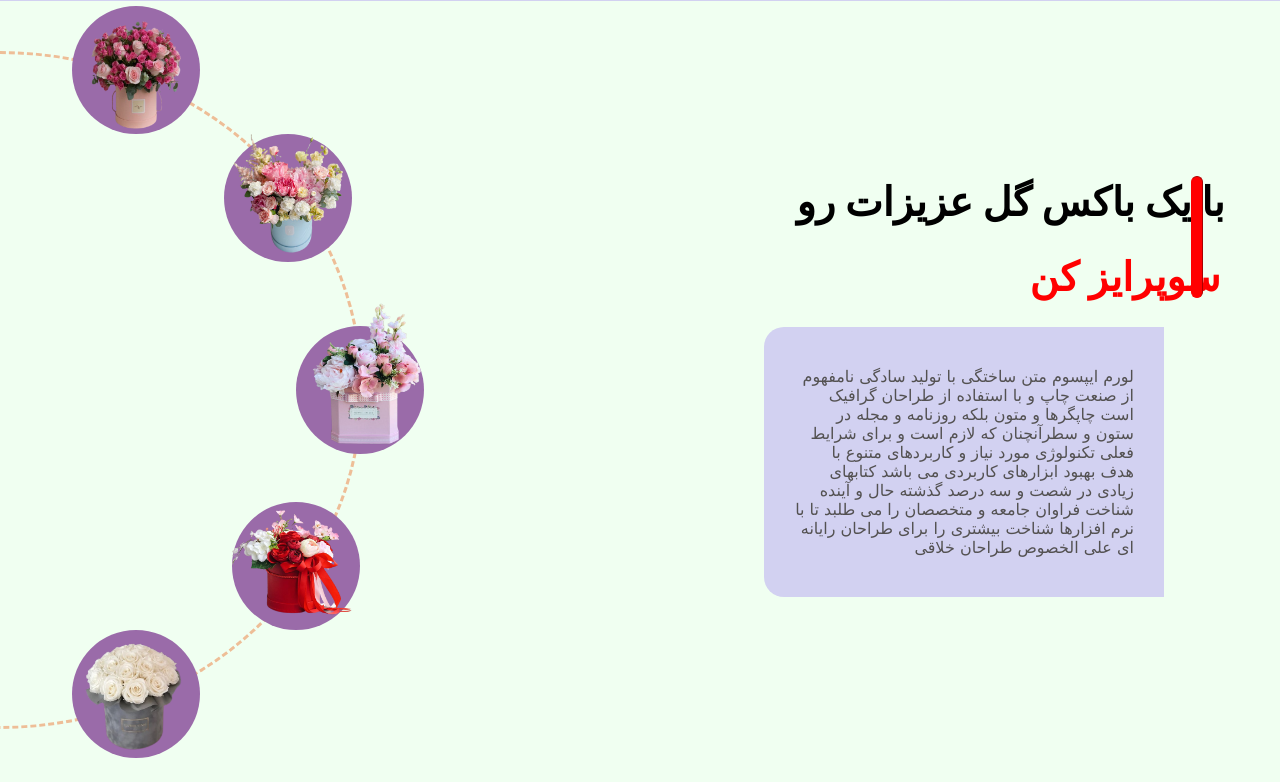
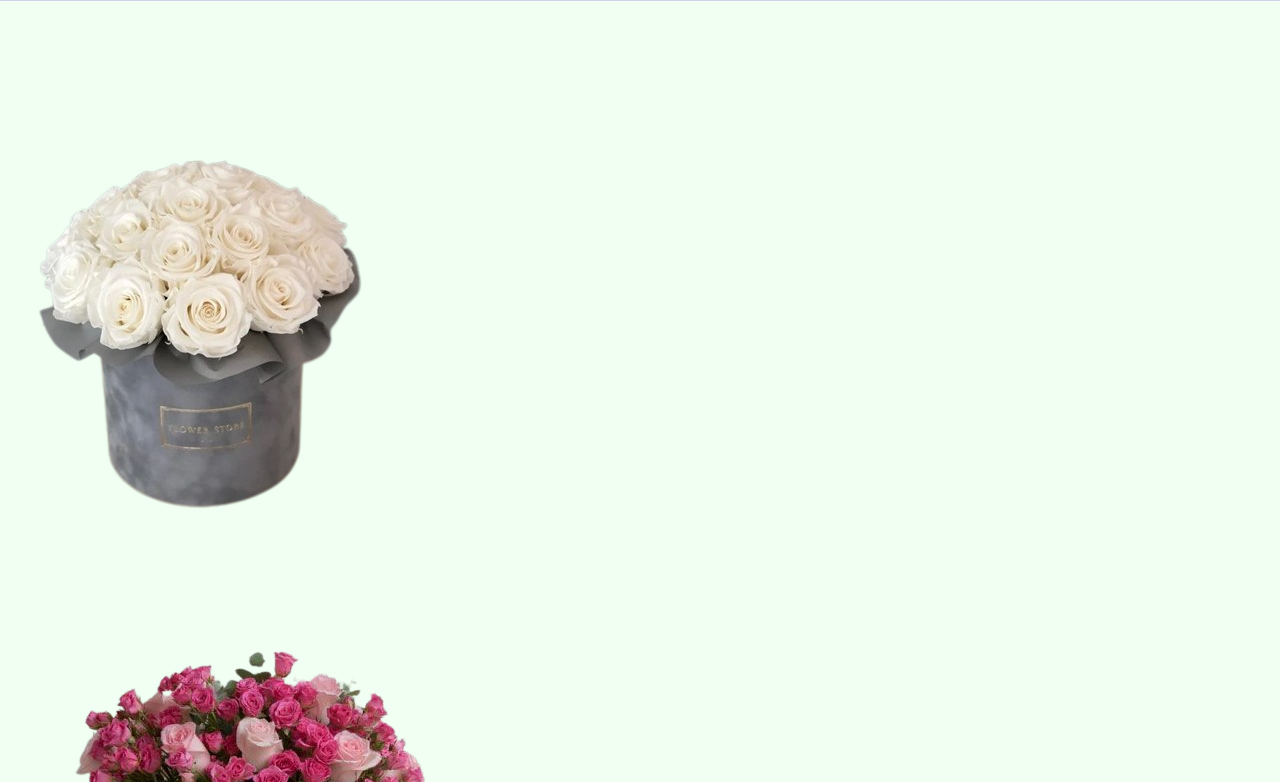
Before and after one commit to tinafazeli/Flowershop_vue, a Vue app in the folder flowershop/: page / in a window 1280 px wide. Shown: the part 2378-3160 px from the top of the page. Built offline with nearby package versions, Linux system fonts and the light colour scheme.

Commit message:
Update style.css

```diff
--- a/flowershop/public/style.css
+++ b/flowershop/public/style.css
@@ -32,134 +32,7 @@ body{
     width: 100%;
 } */
 
-.giftBox{
-    display: grid;
-    grid-template-columns: auto auto;
-    /* height: 100px; */
-    margin-top: 50px;
-}
-.slideshow{
-    width: 100%;
-    display: flex;
-    flex-direction: column;
-    justify-content: space-between;
-    align-items: center;
-}
-.carusel{
-    width: 45rem;
-    height: 42rem;
-    border: .2rem dashed #eebe97;
-    border-radius: 100%;
-    display: flex;
-    position: relative;
-    right:50%;
-    justify-content: center;
-    align-items: center;
-    flex-shrink:0;
-    transition: rotate 1s;
-}
-.slide {
-    width: 15rem;
-    height: 15rem;
-    position: absolute;
-}
-.slide:nth-child(1) {
-    bottom: -9rem;
-    left:27rem;
-}
-.slide:nth-child(2) {
-    top:-3rem;
-    left: 27rem;
-}
-.slide:nth-child(3) {
-    top: 5rem;
-    right: -6.5rem;
-}
-.slide:nth-child(4) {
-    top:17rem;
-    left:41rem;
-}
-.slide:nth-child(5) {
-    top:28rem;
-    left:37rem;
-}
-.slide:nth-child(1) img{
-    height: 11rem;
-    bottom: 35px;
-    left:2px;
-}
-.slide:nth-child(2) img{
-    height: 9rem;
-}
-.slide:nth-child(3) img{
-    width: 7.5rem;
-    height: 10.5rem;
-    left:10px;
-    bottom: 25px;
-}
-.slide:nth-child(4) img{
-    width: 8rem;
-    height: 10rem;
-    bottom: 30px;
-}
-.slide:nth-child(5) img{
-    height: 10rem;
-    bottom: 40px;
-}
 
-.slide .circleback{
-    width: 8rem;
-    height: 8rem;
-    background-color: #9A6BA9;
-    border-radius: 80%;
-}
-.slide img {
-    width: 8rem;
-    height: 11rem;
-    transition: transform 0.5s;
-    position: relative;
-    bottom: 5px;
-}
-.giftBox .gift-detail{
-    margin-top: 80px;
-    margin-right: 50px;
-}
-.giftBox .gift-detail h1{
-    font-weight:bolder;
-    font-size: 2.5rem;
-    padding-left: 7%;
-}
-.giftBox .gift-detail .secondtitr{
-    color: #FF0000;
-    padding-left: 57%;
-}
-.rotate2{
-    transform: rotate(90deg);
-    -webkit-transform: rotate(90deg);
-    -moz-transform: rotate(90deg);
-    background-color: #FF0000;
-    border-color: #FF0000;
-    border-radius: 150px !important;
-    width: 120px;
-    height: 10px;
-    position: relative;
-    left: 200px;
-    top:92px;
-    }
-.giftBox .gift-detail .detail-box{
-    background-color: #D2D1F1;
-    width: 400px;
-    border-top-left-radius: 20px;
-    border-bottom-left-radius: 20px;
-}
-.giftBox .gift-detail .detail-box p{
-    padding-top: 40px;
-    padding-bottom: 40px;
-    padding-left: 30px;
-    padding-right: 30px;
-    color: #535151;
-    font-family:Verdana, Geneva, Tahoma, sans-serif;
-}
 /* .slide img {
     width: 9rem;
     height: 9rem;
@@ -233,9 +106,9 @@ body{
 
 /* index special discount start here  */
 
+
 .special-discount{
-    position: relative;
-    bottom: 200px;
+    margin-top: 5%;
     background-color: #D2D1F1;
     height: 660px;
     width: 100%;
```
